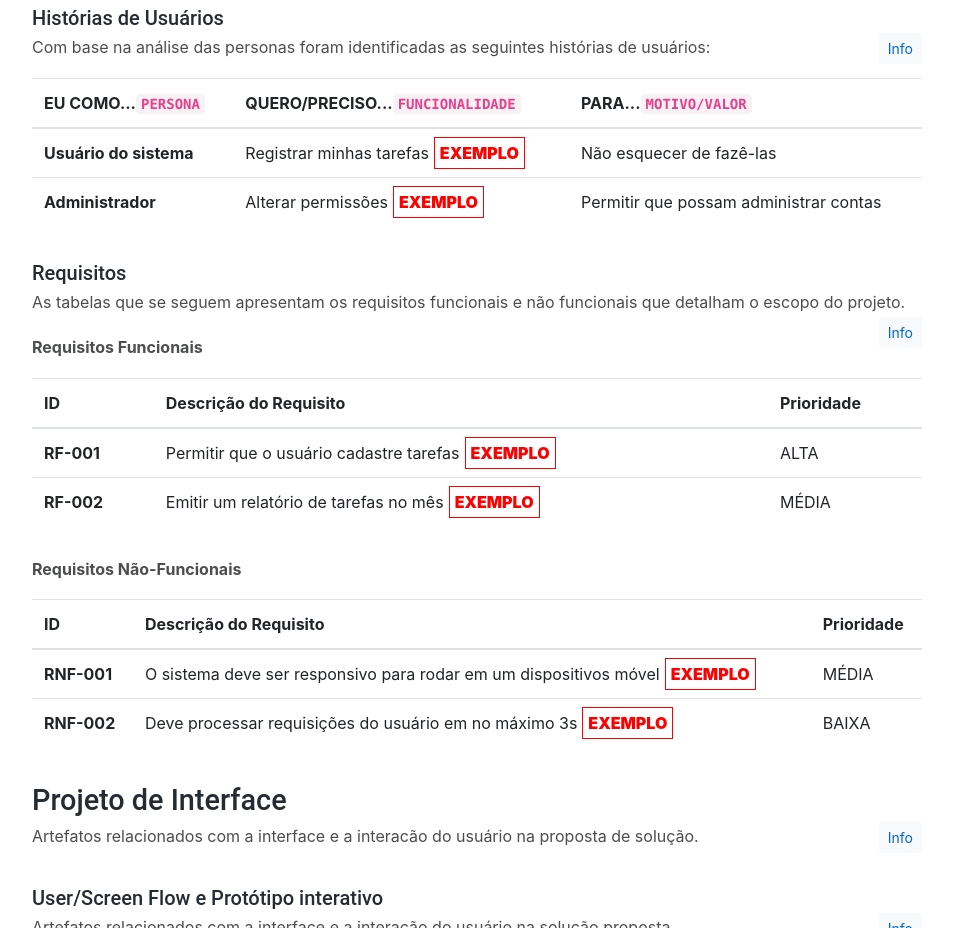
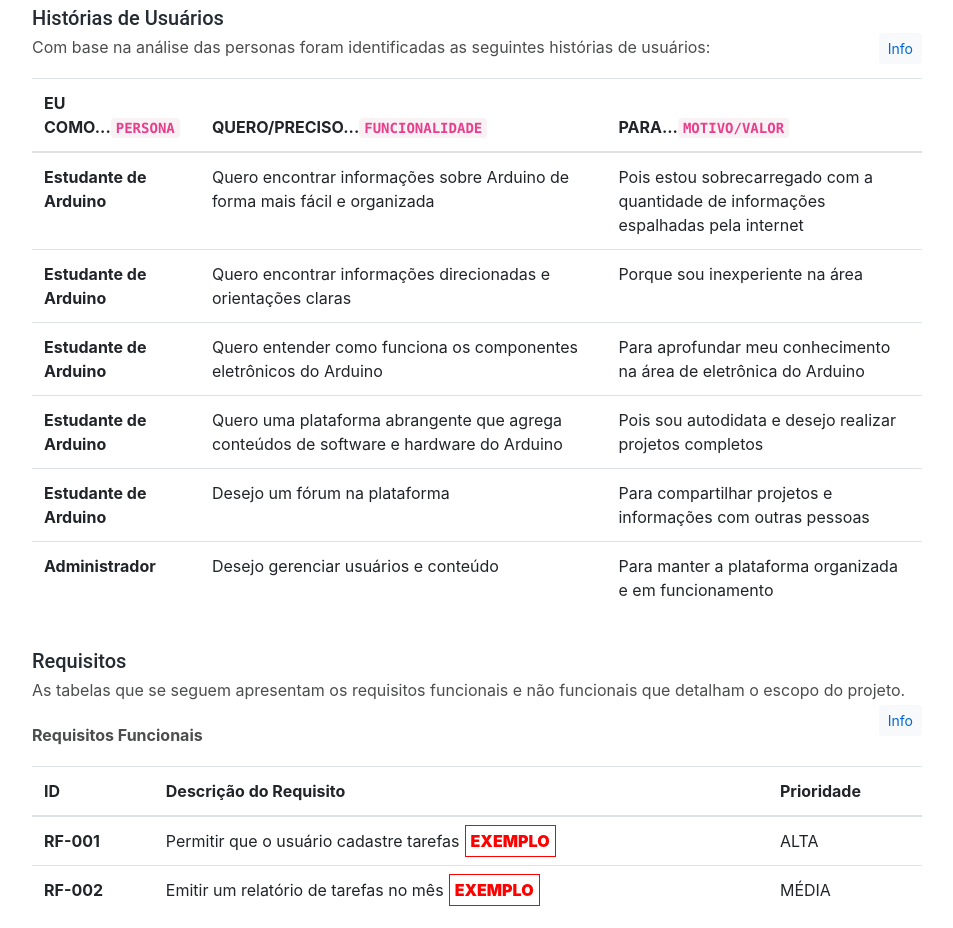
Before and after one commit to ICEI-PUC-Minas-PPLCC-TI/ppl-cc-ti1-2023-2-g-arduino-hub, a plain HTML site: page docs/index.html in a window 1280 px wide. Shown: the part 2056-2984 px from the top of the page, without its empty margins (293-1246 px from the left). Drawn offline with Linux system fonts and the light colour scheme.

Commit message:
Adicionando História de Usuários

```diff
--- a/docs/index.html
+++ b/docs/index.html
@@ -222,14 +222,34 @@
                   </thead>
                   <tbody>
                       <tr>
-                          <th scope="row">Usuário do sistema</th>
-                          <td>Registrar minhas tarefas<span class="exemplo">EXEMPLO</span></td>
-                          <td>Não esquecer de fazê-las</td>
+                          <th scope="row">Estudante de Arduino</th>
+                          <td>Quero encontrar informações sobre Arduino de forma mais fácil e organizada</td>
+                          <td>Pois estou sobrecarregado com a quantidade de informações espalhadas pela internet</td>
                       </tr>
                       <tr>
-                          <th scope="row">Administrador</th>
-                          <td>Alterar permissões<span class="exemplo">EXEMPLO</span></td>
-                          <td>Permitir que possam administrar contas</td>
+                          <th scope="row">Estudante de Arduino</th>
+                          <td>Quero encontrar informações direcionadas e orientações claras</td>
+                          <td>Porque sou inexperiente na área</td>
+                      </tr>
+                      <tr>
+                        <th scope="row">Estudante de Arduino</th>
+                        <td>Quero entender como funciona os componentes eletrônicos do Arduino</td>
+                        <td>Para aprofundar meu conhecimento na área de eletrônica do Arduino</td>
+                      </tr>
+                      <tr>
+                        <th scope="row">Estudante de Arduino</th>
+                        <td>Quero uma plataforma abrangente que agrega conteúdos de software e hardware do Arduino</td>
+                        <td>Pois sou autodidata e desejo realizar projetos completos</td>
+                      </tr>
+                      <tr>
+                        <th scope="row">Estudante de Arduino</th>
+                        <td>Desejo um fórum na plataforma</td>
+                        <td>Para compartilhar projetos e informações com outras pessoas</td>
+                      </tr>
+                      <tr>
+                        <th scope="row">Administrador</th>
+                        <td>Desejo gerenciar usuários e conteúdo</td>
+                        <td>Para manter a plataforma organizada e em funcionamento</td>
                       </tr>
                   </tbody>
                 </table>
```
